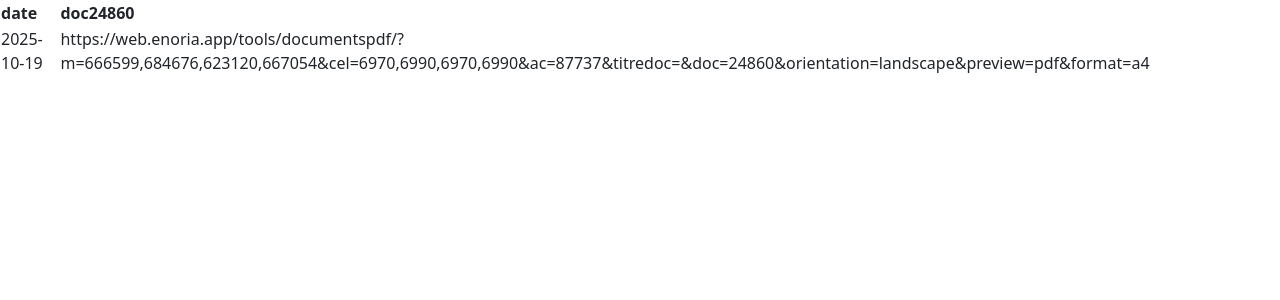
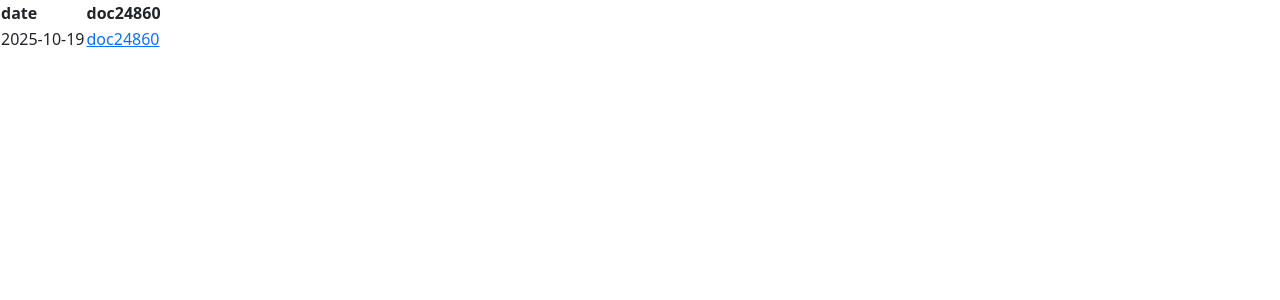
Before and after one commit to awelvor/enoria, a Jekyll site: the page built from celebrations.md, in a window 1280 px wide. Shown: the top 300 px of the page. Built offline with Jekyll 4.4.1, drawn with Linux system fonts in a browser that asks for light colours; our own code applies the rules of GitHub Pages for plain Markdown files.

Commit message:
Update celebrations.md

```diff
--- a/celebrations.md
+++ b/celebrations.md
@@ -1,4 +1,4 @@
 
 | date | doc24860 |
 |---|---|
-|2025-10-19|https://web.enoria.app/tools/documentspdf/?m=666599,684676,623120,667054&cel=6970,6990,6970,6990&ac=87737&titredoc=&doc=24860&orientation=landscape&preview=pdf&format=a4|
+|2025-10-19|[doc24860](https://web.enoria.app/tools/documentspdf/?m=666599,684676,623120,667054&cel=6970,6990,6970,6990&ac=87737&titredoc=&doc=24860&orientation=landscape&preview=pdf&format=a4)|
```
